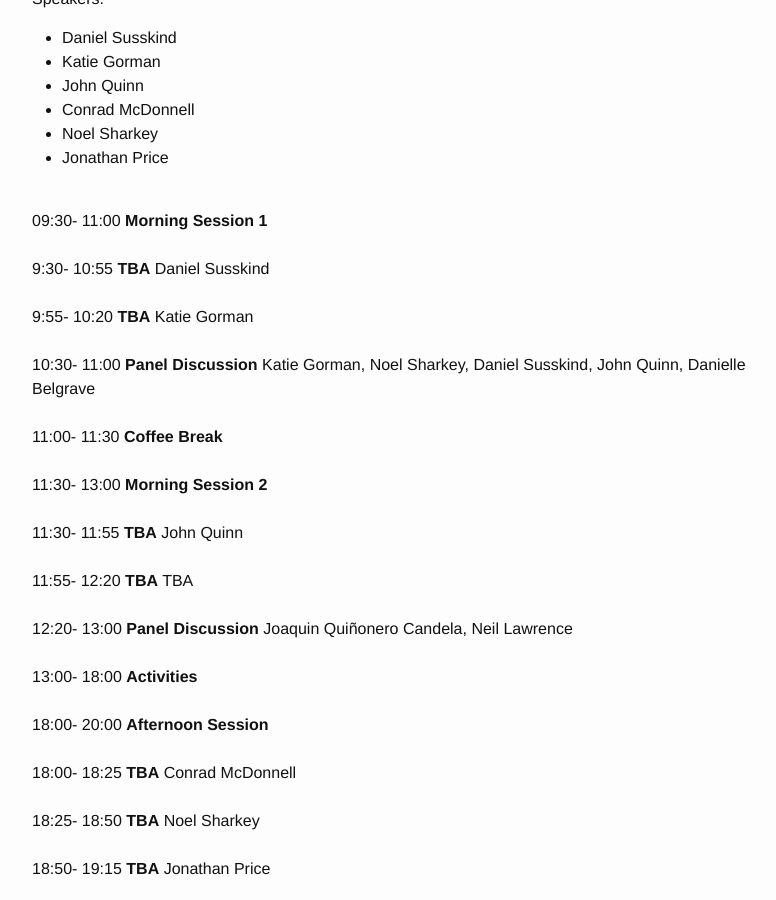
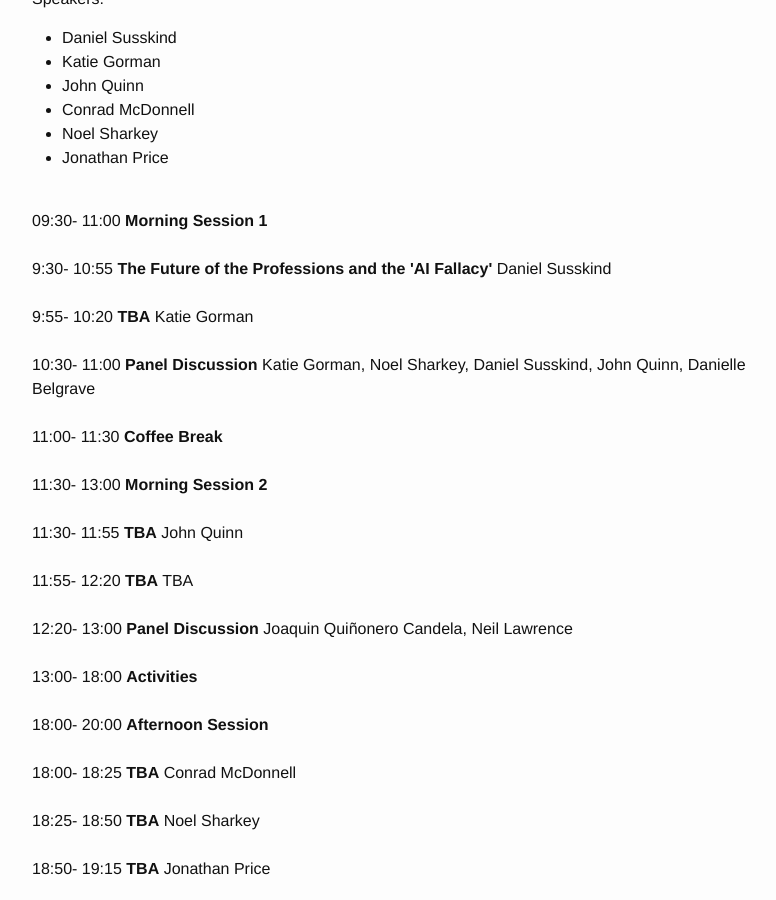
Before and after one commit to dalimeeting/dalimeeting.github.io, a Jekyll site: the page built from _posts/2016-04-01-machine-learning-society.md, in a window 1280 px wide and 900 px high, scrolled down 559 px. Shown: the whole window, without its empty margins (238-1014 px from the left). Built offline with Jekyll 4.4.1, drawn with Linux system fonts in a browser that asks for light colours.

Commit message:
updated ml&society workshop

```diff
--- a/_posts/2016-04-01-machine-learning-society.md
+++ b/_posts/2016-04-01-machine-learning-society.md
@@ -21,7 +21,7 @@ talks:
 - title: "Morning Session 1"
   start: "09:30"
   end: "11:00"
-- title: "TBA"
+- title: "The Future of the Professions and the 'AI Fallacy'"
   speaker:  "Daniel Susskind"
   start: "9:30"
   end: "10:55"
```
